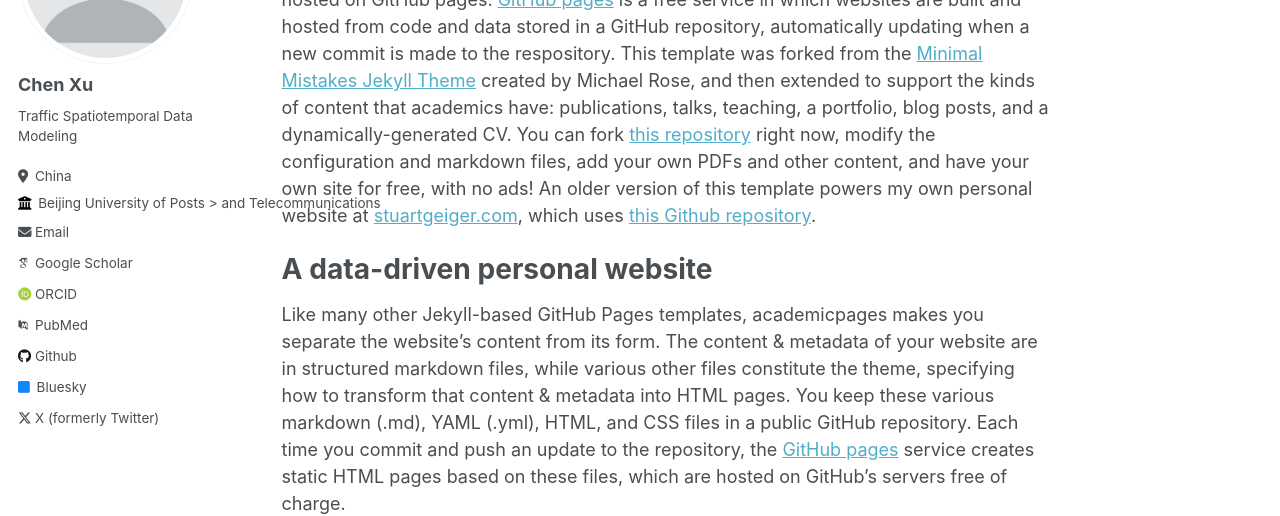
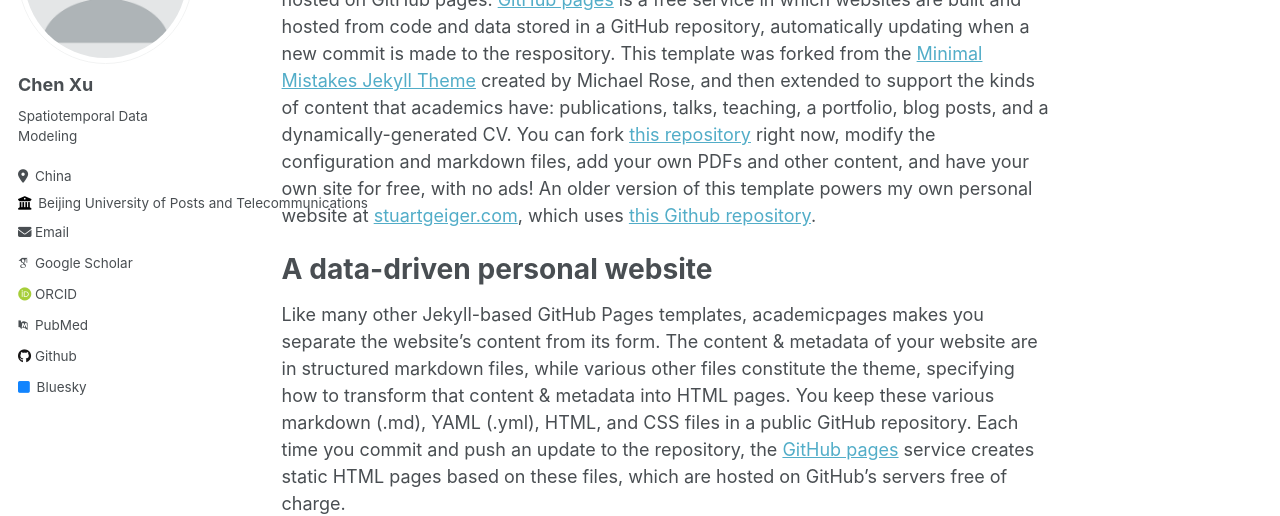
Before and after one commit to ChenXu02/ChenXu02.github.io, a Jekyll site: the page built from _pages/about.md, in a window 1280 px wide. Shown: the part 229-745 px from the top of the page. Built offline with Jekyll 4.4.1, drawn with Linux system fonts in a browser that asks for light colours; some web fonts are replaced.

Commit message:
Update _config.yml

```diff
--- a/_config.yml
+++ b/_config.yml
@@ -22,12 +22,11 @@ repository               : "ChenXu02/ChenXu02.github.io"
 author:
   # Biographic information
   avatar           : "profile.png"
-  name             : "   Chen Xu"
+  name             : "Chen Xu"
   pronouns         : # example: "she/her"
-  bio              : "Traffic Spatiotemporal Data Modeling"
+  bio              : "Spatiotemporal Data Modeling"
   location         : "China"
-  employer         : "Beijing University of Posts
-  > and Telecommunications"
+  employer         : "Beijing University of Posts and Telecommunications"
   uri              : # URL
   email            : "xuchen@bupt.edu.cn"
 
@@ -43,7 +42,7 @@ author:
   bitbucket        : # Username - Update with your username on the site
   codepen          : # Username
   dribbble         : # Username
-  github           : "academicpages"
+  github           : "ChenXu"
   kaggle           : # Username
   stackoverflow    : # User number or user number and name (i.e., use "1" or "1/jeff-atwood")
 
@@ -65,7 +64,7 @@ author:
   steam            : # Username
   telegram         : # URL
   tumblr           : # Username
-  twitter          : ""  # Replace this with your X / Twitter handle
+  twitter          : # Replace this with your X / Twitter handle
   vine             : # Username
   weibo            : # Username
   wikipedia        : # Username
```
